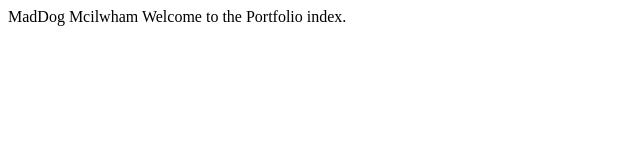
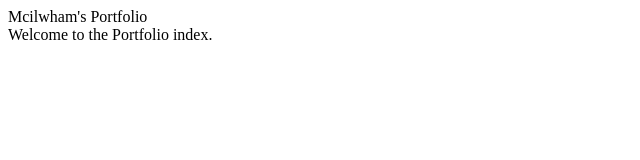
Before and after one commit to Mcilwham/Mcilwham.github.io, a plain HTML site: page index.html in a window 1280 px wide. Shown: the whole page, without its empty margins (0-640 px from the left). Drawn offline with Linux system fonts and the light colour scheme.

Commit message:
Update index.html

```diff
--- a/index.html
+++ b/index.html
@@ -1,7 +1,10 @@
 <html>
-
-MadDog Mcilwham
-  </n>
-Welcome to the Portfolio index.
+  <head>
+    Mcilwham's Portfolio
+  </head>
+  <br/>
+  <body>
+    Welcome to the Portfolio index.
+  </body>
 
 </html>
```
